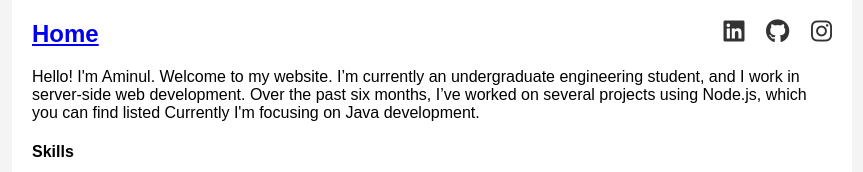
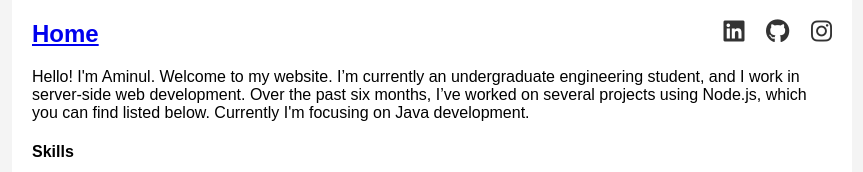
Before and after one commit to aminulislam33/portfolio, a website: page public/index.html in a window 1280 px wide. Shown: the top 172 px of the page, without its empty margins (208-1071 px from the left). Drawn offline with Linux system fonts and the light colour scheme.

Commit message:
Update index.html

```diff
--- a/public/index.html
+++ b/public/index.html
@@ -95,7 +95,7 @@
             </a>
         </div>
         <p>
-            Hello! I'm Aminul. Welcome to my website. I’m currently an undergraduate engineering student, and I work in server-side web development. Over the past six months, I’ve worked on several projects using Node.js, which you can find listed Currently I'm focusing on Java development.
+            Hello! I'm Aminul. Welcome to my website. I’m currently an undergraduate engineering student, and I work in server-side web development. Over the past six months, I’ve worked on several projects using Node.js, which you can find listed below. Currently I'm focusing on Java development.
         </p>
         <h4>Skills</h4>
         <ul>
```
